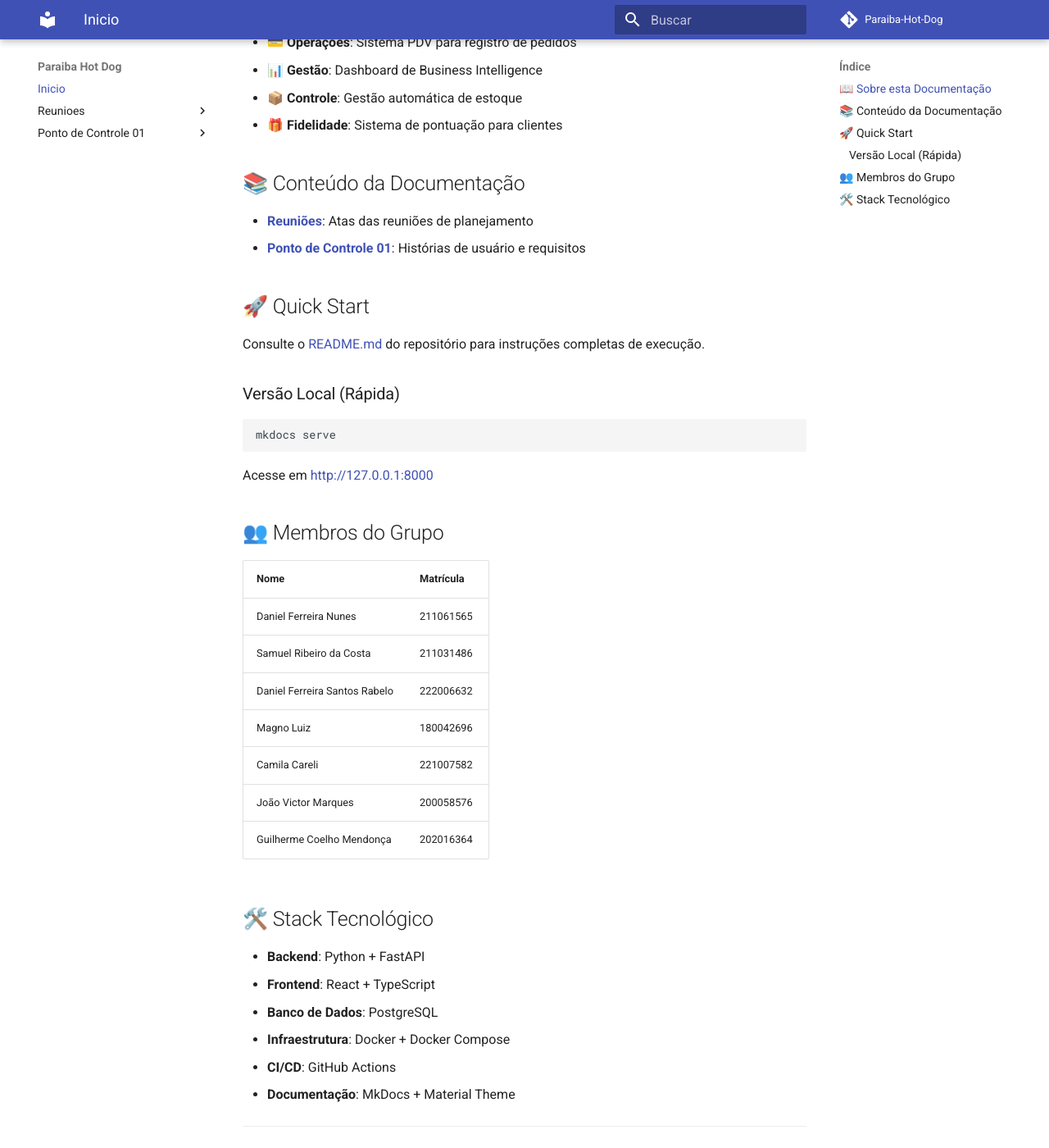
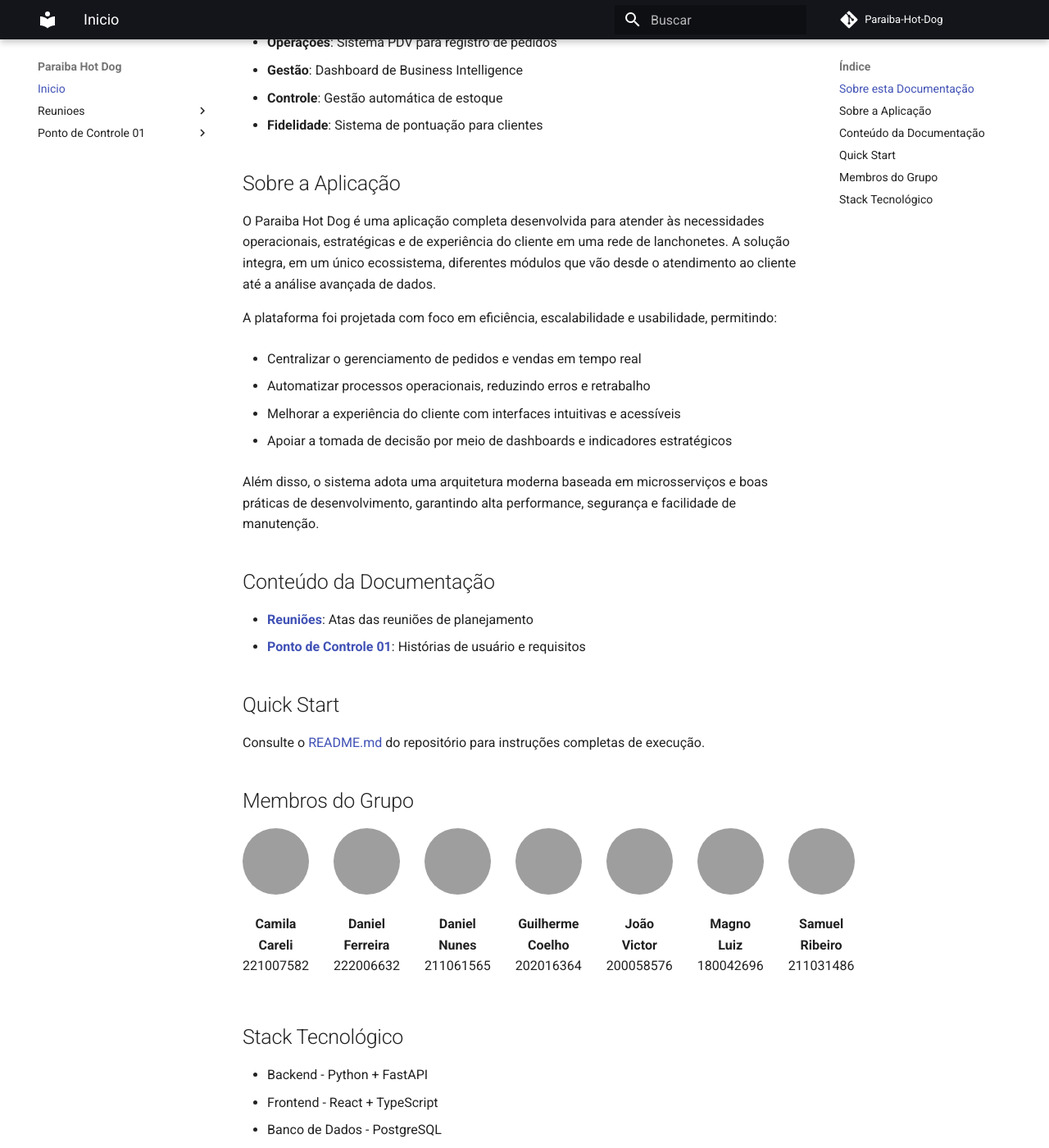
Before and after one commit to Paraiba-Hot-Dog/Paraiba-Hot-Dog-Docs, an MkDocs documentation site: the page built from docs/index.md, in a window 1280 px wide and 1400 px high, scrolled down 476 px. Shown: the whole window at 82% size. Built offline with MkDocs 1.6.1 and Material for MkDocs 9.7.7, drawn with Linux system fonts in a browser that asks for light colours; comment, search, counter and statistics services are not loaded; some of the changed text lies outside the part shown; grey boxes are pictures that could not be loaded.

Commit message:
feat(docs): Atualizar integrantes e limpeza da home

````diff
--- a/docs/index.md
+++ b/docs/index.md
@@ -1,57 +1,95 @@
-# 🏪 Paraiba Hot Dog
+# PARAIBA HOT DOG
 
 Bem-vindo à documentação do projeto **Paraiba Hot Dog** — um sistema completo de gerenciamento de vendas, pedidos e business intelligence para a rede de lanchonetes.
 
-## 📖 Sobre esta Documentação
+## Sobre esta Documentação
 
 Esta é a documentação oficial do projeto desenvolvido para a disciplina **Técnicas de Programação em Plataformas Emergentes**, sob a orientação do Professor **Thiago Luiz de Souza Gomes**.
 
 O projeto visa criar uma solução integrada para a rede **Paraiba Hot Dog**, uma loja de cachorro-quente localizada em Brasília, contemplando:
 
-- 🎯 **Experiência do cliente**: Landing page e cardápio online
-- 💳 **Operações**: Sistema PDV para registro de pedidos
-- 📊 **Gestão**: Dashboard de Business Intelligence
-- 📦 **Controle**: Gestão automática de estoque
-- 🎁 **Fidelidade**: Sistema de pontuação para clientes
+- **Experiência do cliente**: Landing page e cardápio online
+- **Operações**: Sistema PDV para registro de pedidos
+- **Gestão**: Dashboard de Business Intelligence
+- **Controle**: Gestão automática de estoque
+- **Fidelidade**: Sistema de pontuação para clientes
 
-## 📚 Conteúdo da Documentação
+## Sobre a Aplicação
+
+O Paraiba Hot Dog é uma aplicação completa desenvolvida para atender às necessidades operacionais, estratégicas e de experiência do cliente em uma rede de lanchonetes. A solução integra, em um único ecossistema, diferentes módulos que vão desde o atendimento ao cliente até a análise avançada de dados.
+
+A plataforma foi projetada com foco em eficiência, escalabilidade e usabilidade, permitindo:
+
+- Centralizar o gerenciamento de pedidos e vendas em tempo real
+
+- Automatizar processos operacionais, reduzindo erros e retrabalho
+
+- Melhorar a experiência do cliente com interfaces intuitivas e acessíveis
+
+- Apoiar a tomada de decisão por meio de dashboards e indicadores estratégicos
+
+Além disso, o sistema adota uma arquitetura moderna baseada em microsserviços e boas práticas de desenvolvimento, garantindo alta performance, segurança e facilidade de manutenção.
+
+
+## Conteúdo da Documentação
 
 - **[Reuniões](Reuniões/)**: Atas das reuniões de planejamento
 - **[Ponto de Controle 01](Ponto%20de%20controle%2001/)**: Histórias de usuário e requisitos
 
-## 🚀 Quick Start
+## Quick Start
 
-Consulte o [README.md](https://github.com/seu-usuario/Paraiba-Hot-Dog/blob/main/README.md) do repositório para instruções completas de execução.
+Consulte o [README.md](https://github.com/TPPE-GP-09/Paraiba-Hot-Dog/tree/docs) do repositório para instruções completas de execução.
 
-### Versão Local (Rápida)
+## Membros do Grupo
 
-```bash
-mkdocs serve
-```
+<div style="display: flex; flex-nowrap: nowrap; gap: 30px;">
 
-Acesse em [http://127.0.0.1:8000](http://127.0.0.1:8000)
+  <div style="text-align: center;">
+    <img src="https://github.com/camilascareli.png" width="120" height="120" style="border-radius: 50%; object-fit: cover;">
+    <p><strong>Camila Careli</strong><br>221007582</p>
+  </div>
 
-## 👥 Membros do Grupo
+  <div style="text-align: center;">
+    <img src="https://github.com/DanielFsR.png" width="120" height="120" style="border-radius: 50%; object-fit: cover;">
+    <p><strong>Daniel Ferreira</strong><br>222006632</p>
+  </div>
 
-| Nome | Matrícula |
-|------|-----------|
-| Daniel Ferreira Nunes | 211061565 |
-| Samuel Ribeiro da Costa | 211031486 |
-| Daniel Ferreira Santos Rabelo | 222006632 |
-| Magno Luiz | 180042696 |
-| Camila Careli | 221007582 |
-| João Victor Marques | 200058576 |
-| Guilherme Coelho Mendonça | 202016364 |
+  <div style="text-align: center;">
+    <img src="https://github.com/Mach1r0.png" width="120" height="120" style="border-radius: 50%; object-fit: cover;">
+    <p><strong>Daniel Nunes</strong><br>211061565</p>
+  </div>
 
-## 🛠️ Stack Tecnológico
+  <div style="text-align: center;">
+    <img src="https://github.com/guilermanoo.png" width="120" height="120" style="border-radius: 50%; object-fit: cover;">
+    <p><strong>Guilherme Coelho</strong><br>202016364</p>
+  </div>
 
-- **Backend**: Python + FastAPI
-- **Frontend**: React + TypeScript
-- **Banco de Dados**: PostgreSQL
-- **Infraestrutura**: Docker + Docker Compose
-- **CI/CD**: GitHub Actions
-- **Documentação**: MkDocs + Material Theme
+  <div style="text-align: center;">
+    <img src="https://github.com/jmarquees.png" width="120" height="120" style="border-radius: 50%; object-fit: cover;">
+    <p><strong>João Victor</strong><br>200058576</p>
+  </div>
+
+  <div style="text-align: center;">
+    <img src="https://github.com/magnluiz.png" width="120" height="120" style="border-radius: 50%; object-fit: cover;">
+    <p><strong>Magno Luiz</strong><br>180042696</p>
+  </div>
+
+  <div style="text-align: center;">
+    <img src="https://github.com/SamuelRicosta.png" width="120" height="120" style="border-radius: 50%; object-fit: cover;">
+    <p><strong>Samuel Ribeiro</strong><br>211031486</p>
+  </div>
+
+</div>
+
+## Stack Tecnológico
+
+- Backend - Python + FastAPI
+- Frontend - React + TypeScript
+- Banco de Dados - PostgreSQL
+- Infraestrutura - Docker + Docker Compose
+- CI/CD - GitHub Actions
+- Documentação - MkDocs + Material Theme
 
 ---
 
-**Última atualização**: Março de 2026
+*Última atualização: Abril de 2026*
--- a/mkdocs.yml
+++ b/mkdocs.yml
@@ -7,6 +7,13 @@ repo_name: Paraiba-Hot-Dog
 theme:
   name: material
   language: pt-BR
+  palette:
+    - scheme: default
+      primary: black
+      accent: yellow
+
+extra_css:
+  - stylesheets/extra.css
 
 nav:
   - Inicio: index.md
````
